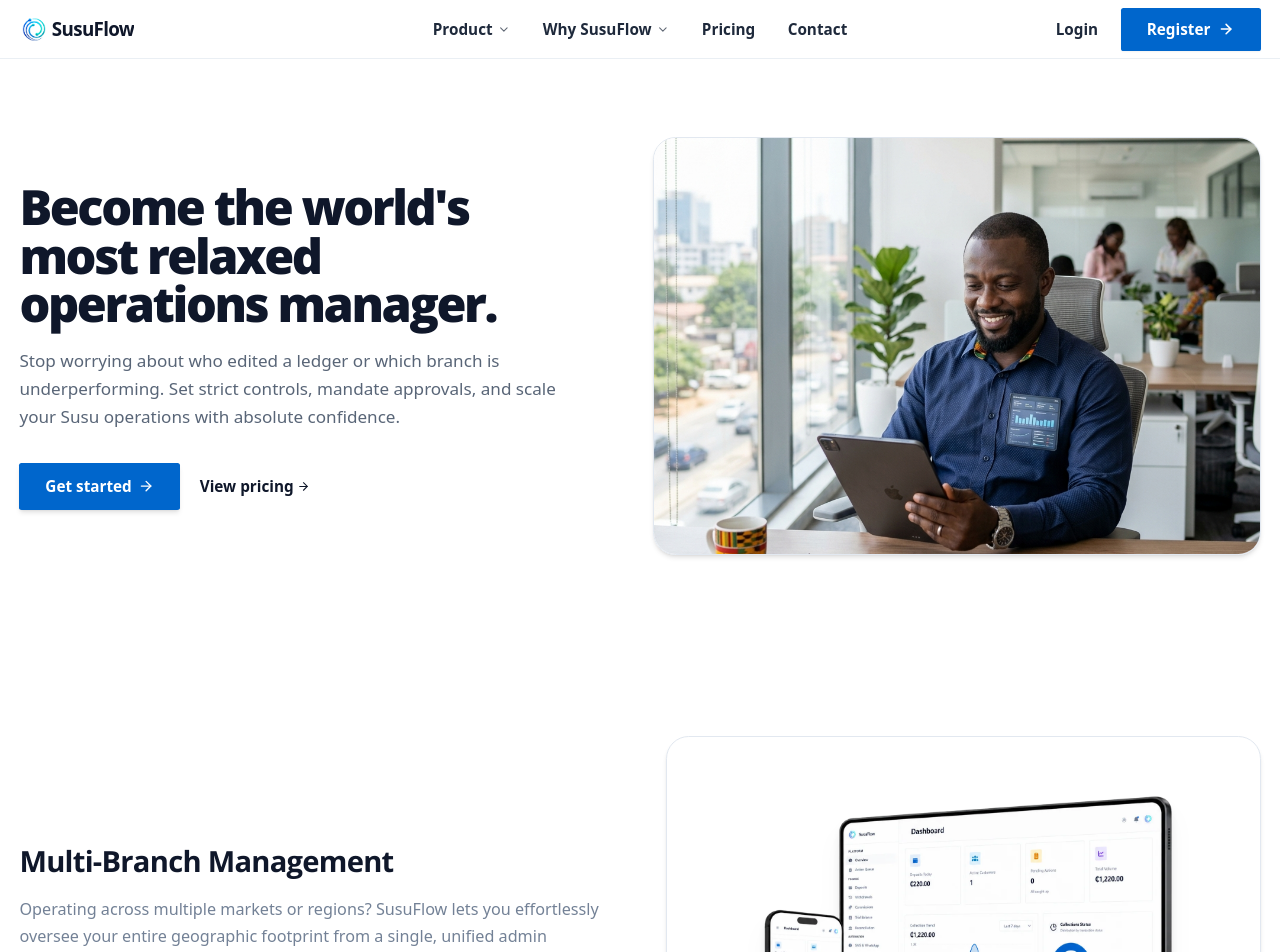
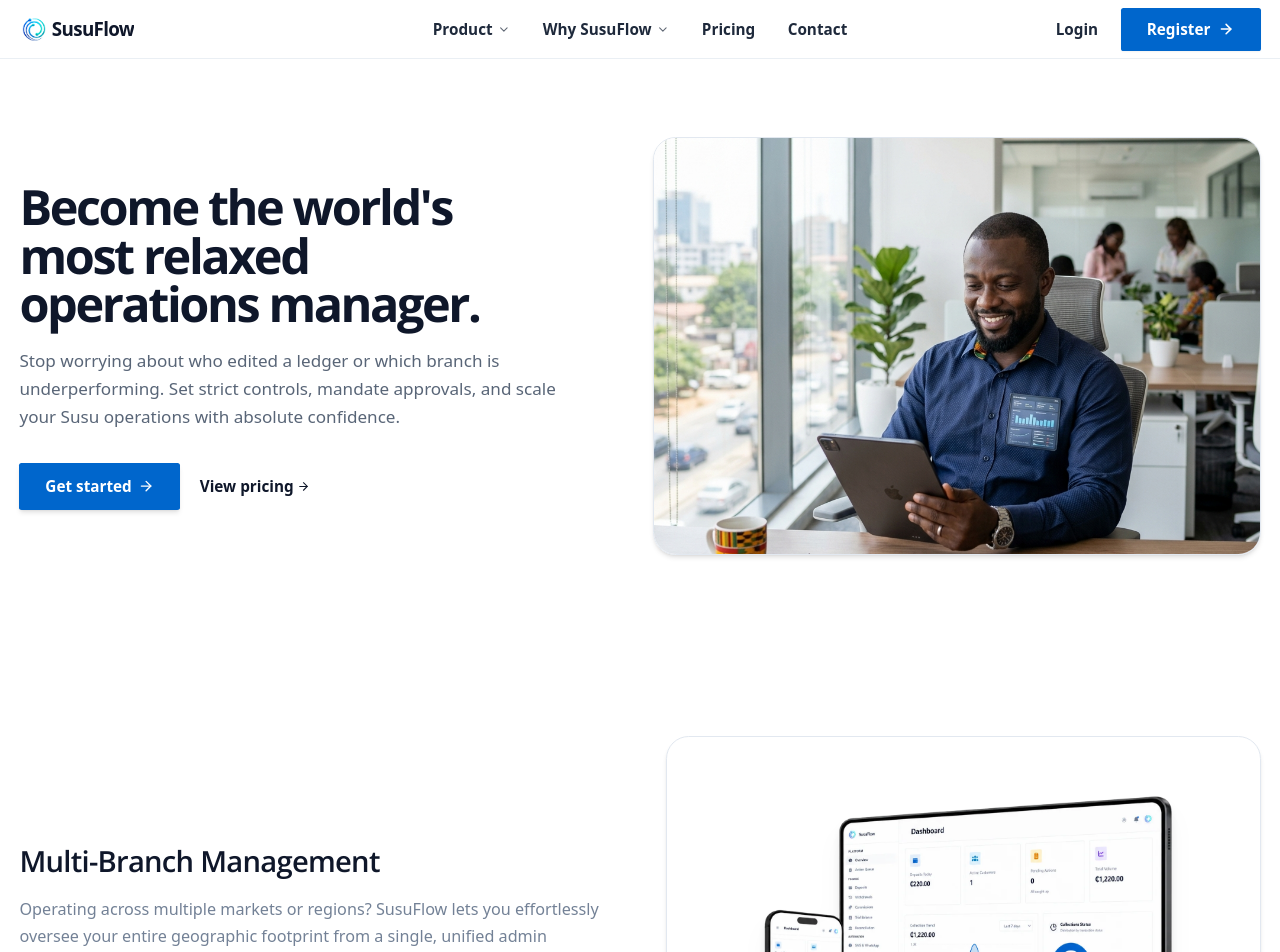
Before and after one commit to Gideon-Dadey/SusuFlow, a Next.js app in the folder apps/web/: page /product/manage-and-control in a window 1280 px wide. Shown: the top 952 px of the page. Built offline with nearby package versions, Linux system fonts and the light colour scheme.

Commit message:
style: reduce header font weights while preserving index hero weight

```diff
--- a/apps/web/src/app/globals.css
+++ b/apps/web/src/app/globals.css
@@ -399,7 +399,7 @@
 
   /* OmniH Standard Typography Rules */
   .omnih-h1 {
-    @apply text-3xl md:text-4xl font-black tracking-tighter leading-none;
+    @apply text-3xl md:text-4xl font-bold tracking-tighter leading-none;
     font-family: var(--font-open-sans), "Open Sans", sans-serif;
     color: var(--heading);
   }
--- a/apps/web/src/components/marketing/marketing-text-block.tsx
+++ b/apps/web/src/components/marketing/marketing-text-block.tsx
@@ -14,7 +14,7 @@ export function MarketingTextBlock({
       <MarketingContainer>
         <div className="mx-auto max-w-3xl">
           {title && (
-            <h2 className="omnih-h2 text-3xl sm:text-4xl font-bold text-slate-900 dark:text-white mb-8">
+            <h2 className="omnih-h2 text-3xl sm:text-4xl font-semibold text-slate-900 dark:text-white mb-8">
               {title}
             </h2>
           )}
--- a/apps/web/src/components/marketing/product/product-feature-section.tsx
+++ b/apps/web/src/components/marketing/product/product-feature-section.tsx
@@ -36,7 +36,7 @@ export function ProductFeatureSection({
                     isReversed ? "lg:order-2" : "lg:order-1",
                   )}
                 >
-                  <h2 className="omnih-h2 text-3xl sm:text-4xl font-bold text-foreground">
+                  <h2 className="omnih-h2 text-3xl sm:text-4xl font-semibold text-foreground">
                     {feature.title}
                   </h2>
                   <div className="omnih-body mt-6 text-[17px] sm:text-[18px] leading-relaxed text-muted-foreground space-y-6">
```
